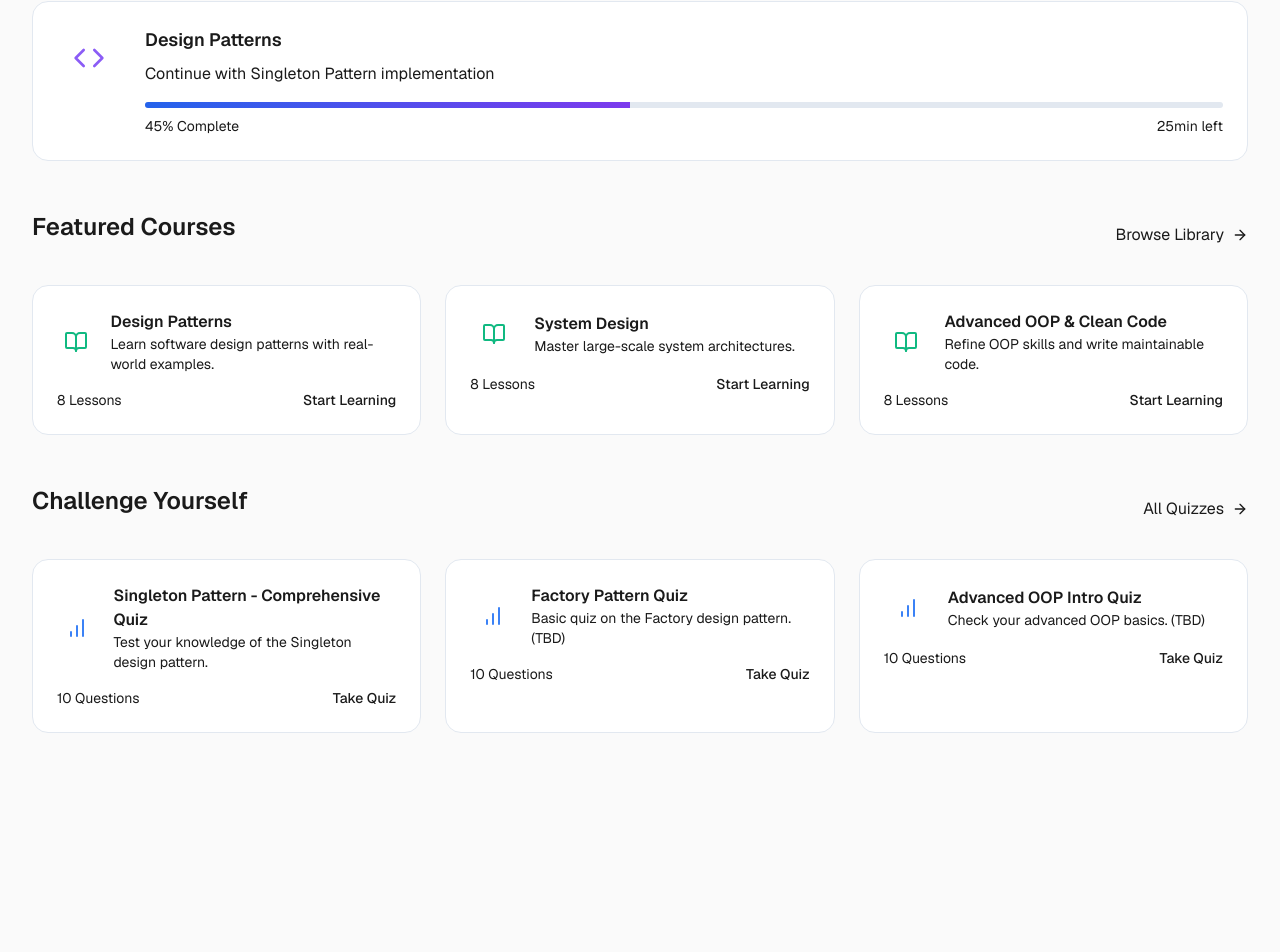
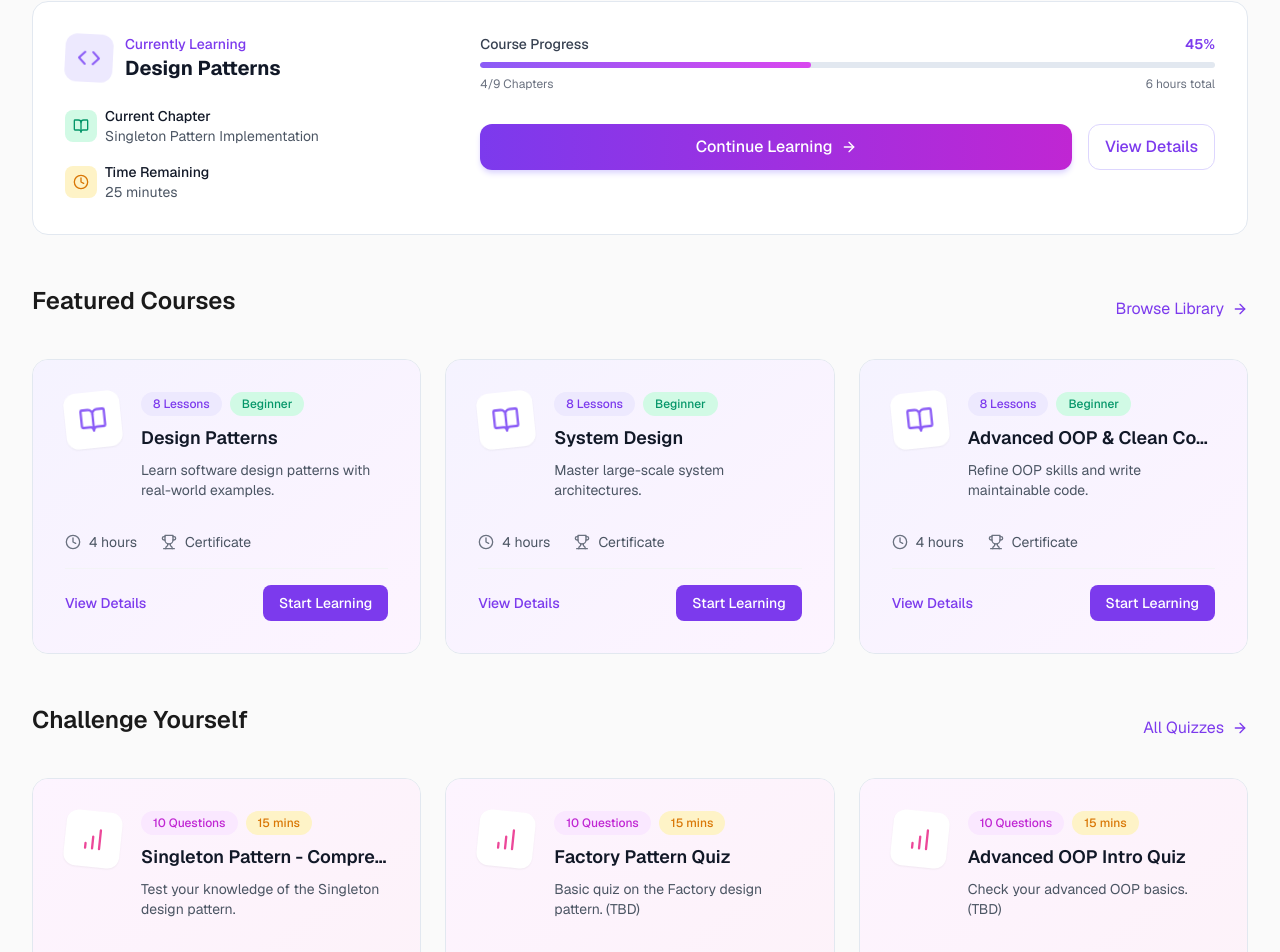
Before and after one commit to Uwais12/Lucent, a Next.js app: page / in a window 1280 px wide. Shown: the part 538-1490 px from the top of the page. Before the commit the page ends 1335 px from the top, so only its background shows below. Built offline with nearby package versions, Linux system fonts and the light colour scheme; no server answers.

Commit message:
feat: update homepage layout and design

```diff
--- a/src/app/globals.css
+++ b/src/app/globals.css
@@ -125,7 +125,7 @@ body {
 .content-grid {
   display: grid;
   gap: 1.5rem;
-  grid-template-columns: repeat(auto-fill, minmax(300px, 1fr));
+  grid-template-columns: repeat(auto-fill, minmax(380px, 1fr));
 }
 
 .progress-bar {
--- a/src/app/page.js
+++ b/src/app/page.js
@@ -101,22 +101,70 @@ export default function Home() {
                 View All <ArrowRight className="w-4 h-4" />
               </button>
             </div>
-            <div className="card p-6 hover-lift">
-              <div className="flex items-start gap-6">
-                <div className="flex-shrink-0">
-                  <div className="w-16 h-16 rounded-full bg-primary/10 flex items-center justify-center">
-                    <Code className="w-8 h-8" style={{ color: '#8B5CF6' }} />
+            <div className="card p-8 hover-lift bg-gradient-to-br from-white to-slate-50">
+              <div className="flex flex-col lg:flex-row items-start gap-8">
+                {/* Left Column - Course Info */}
+                <div className="flex-shrink-0 lg:w-1/3 w-full space-y-6">
+                  <div className="flex items-center gap-3">
+                    <div className="w-12 h-12 rounded-xl bg-violet-100 flex items-center justify-center transform rotate-3">
+                      <Code className="w-6 h-6" style={{ color: '#8B5CF6' }} />
+                    </div>
+                    <div>
+                      <div className="text-sm font-medium text-violet-600">Currently Learning</div>
+                      <h3 className="text-xl font-bold text-gray-900">Design Patterns</h3>
                     </div>
                   </div>
-                <div className="flex-grow">
-                  <h3 className="text-lg font-semibold mb-2">Design Patterns</h3>
-                  <p className="text-secondary mb-4">Continue with Singleton Pattern implementation</p>
-                  <div className="progress-bar">
-                    <div className="progress-bar-fill" style={{ width: '45%' }}></div>
+
+                  <div className="space-y-4">
+                    <div className="flex items-center gap-2">
+                      <div className="w-8 h-8 rounded-lg bg-emerald-100 flex items-center justify-center">
+                        <BookOpen className="w-4 h-4" style={{ color: '#059669' }} />
                       </div>
-                  <div className="flex items-center justify-between mt-2">
-                    <span className="text-sm text-secondary">45% Complete</span>
-                    <span className="text-sm text-primary">25min left</span>
+                      <div>
+                        <div className="text-sm font-medium text-gray-900">Current Chapter</div>
+                        <div className="text-sm text-gray-600">Singleton Pattern Implementation</div>
+                      </div>
+                    </div>
+
+                    <div className="flex items-center gap-2">
+                      <div className="w-8 h-8 rounded-lg bg-amber-100 flex items-center justify-center">
+                        <Clock className="w-4 h-4" style={{ color: '#D97706' }} />
+                      </div>
+                      <div>
+                        <div className="text-sm font-medium text-gray-900">Time Remaining</div>
+                        <div className="text-sm text-gray-600">25 minutes</div>
+                      </div>
+                    </div>
+                  </div>
+                </div>
+
+                {/* Right Column - Progress */}
+                <div className="lg:w-2/3 w-full">
+                  <div className="space-y-2 mb-8">
+                    <div className="flex justify-between items-center">
+                      <span className="text-sm font-medium text-gray-700">Course Progress</span>
+                      <span className="text-sm font-semibold text-violet-600">45%</span>
+                    </div>
+                    <div className="progress-bar h-4 bg-violet-100 rounded-full">
+                      <div
+                        className="h-full rounded-full bg-gradient-to-r from-violet-500 to-fuchsia-500"
+                        style={{ width: '45%' }}
+                      ></div>
+                    </div>
+                    <div className="flex justify-between text-xs text-gray-500">
+                      <span>4/9 Chapters</span>
+                      <span>6 hours total</span>
+                    </div>
+                  </div>
+
+                  <div className="flex gap-4">
+                    <button className="flex-1 px-4 py-2.5 bg-gradient-to-r from-violet-600 to-fuchsia-600 text-white rounded-xl font-medium hover:from-violet-700 hover:to-fuchsia-700 transition-all duration-200 flex items-center justify-center gap-2 shadow-md shadow-violet-200">
+                      Continue Learning
+                      <ArrowRight className="w-4 h-4" />
+                    </button>
+                    <button className="px-4 py-2.5 border border-violet-200 text-violet-600 rounded-xl font-medium hover:bg-violet-50 transition-all duration-200 flex items-center justify-center gap-2">
+                      View Details
+                    </button>
                   </div>
                 </div>
               </div>
@@ -127,27 +175,55 @@ export default function Home() {
           <div className="mb-12">
             <div className="flex items-center justify-between mb-6">
               <h2 className="section-title">Featured Courses</h2>
-              <button className="text-primary hover:text-primary-dark flex items-center gap-2 transition-colors">
+              <button className="text-violet-600 hover:text-violet-700 flex items-center gap-2 transition-colors">
                 Browse Library <ArrowRight className="w-4 h-4" />
               </button>
             </div>
             <div className="content-grid">
               {courses.slice(0, 3).map((course) => (
-                <div key={course.id} className="card p-6 hover-lift">
-                  <div className="flex items-center gap-4 mb-4">
-                    <div className="w-12 h-12 rounded-full bg-accent/10 flex items-center justify-center">
-                      <BookOpen className="w-6 h-6" style={{ color: '#10B981' }} />
+                <div key={course.id} className="card hover-lift overflow-hidden group h-full">
+                  <div className="p-8 bg-gradient-to-br from-violet-50 to-fuchsia-50 h-full flex flex-col">
+                    <div className="flex items-start gap-5">
+                      <div className="w-14 h-14 rounded-xl bg-white flex items-center justify-center transform -rotate-6 shadow-sm transition-transform group-hover:rotate-0">
+                        <BookOpen className="w-7 h-7" style={{ color: '#8B5CF6' }} />
                       </div>
-                    <div>
-                      <h3 className="font-semibold">{course.title}</h3>
-                      <p className="text-sm text-secondary">{course.description}</p>
+                      <div className="flex-1 min-w-0">
+                        <div className="flex items-center gap-2 mb-2">
+                          <span className="px-3 py-1 bg-violet-100 text-violet-600 rounded-full text-xs font-medium">
+                            8 Lessons
+                          </span>
+                          <span className="px-3 py-1 bg-emerald-100 text-emerald-600 rounded-full text-xs font-medium">
+                            Beginner
+                          </span>
+                        </div>
+                        <h3 className="text-lg font-semibold text-gray-900 mb-2 truncate">{course.title}</h3>
+                        <p className="text-sm text-gray-600 line-clamp-2">{course.description}</p>
                       </div>
                     </div>
-                  <div className="flex items-center justify-between mt-4">
-                    <span className="text-sm text-secondary">8 Lessons</span>
-                    <button className="text-primary hover:text-primary-dark text-sm font-medium">
+
+                    <div className="mt-auto pt-8 space-y-4">
+                      <div className="flex items-center gap-6 text-sm text-gray-600">
+                        <div className="flex items-center gap-2">
+                          <Clock className="w-4 h-4" style={{ color: '#6B7280' }} />
+                          <span>4 hours</span>
+                        </div>
+                        <div className="flex items-center gap-2">
+                          <Trophy className="w-4 h-4" style={{ color: '#6B7280' }} />
+                          <span>Certificate</span>
+                        </div>
+                      </div>
+
+                      <div className="h-px bg-gray-100"></div>
+
+                      <div className="flex items-center justify-between">
+                        <button className="text-violet-600 hover:text-violet-700 text-sm font-medium flex items-center gap-1">
+                          View Details
+                        </button>
+                        <button className="px-4 py-2 bg-violet-600 text-white rounded-lg text-sm font-medium hover:bg-violet-700 transition-colors">
                           Start Learning
                         </button>
+                      </div>
+                    </div>
                   </div>
                 </div>
               ))}
@@ -158,27 +234,56 @@ export default function Home() {
           <div>
             <div className="flex items-center justify-between mb-6">
               <h2 className="section-title">Challenge Yourself</h2>
-              <button className="text-primary hover:text-primary-dark flex items-center gap-2 transition-colors">
+              <button className="text-violet-600 hover:text-violet-700 flex items-center gap-2 transition-colors">
                 All Quizzes <ArrowRight className="w-4 h-4" />
               </button>
             </div>
             <div className="content-grid">
               {quizzes.slice(0, 3).map((quiz) => (
-                <div key={quiz.id} className="card p-6 hover-lift">
-                  <div className="flex items-center gap-4 mb-4">
-                    <div className="w-12 h-12 rounded-full bg-primary/10 flex items-center justify-center">
-                      <BarChart className="w-6 h-6" style={{ color: '#3B82F6' }} />
+                <div key={quiz.id} className="card hover-lift overflow-hidden group h-full">
+                  <div className="p-8 bg-gradient-to-br from-fuchsia-50 to-pink-50 h-full flex flex-col">
+                    <div className="flex items-start gap-5">
+                      <div className="w-14 h-14 rounded-xl bg-white flex items-center justify-center transform rotate-6 shadow-sm transition-transform group-hover:rotate-0">
+                        <BarChart className="w-7 h-7" style={{ color: '#EC4899' }} />
                       </div>
-                    <div>
-                      <h3 className="font-semibold">{quiz.title}</h3>
-                      <p className="text-sm text-secondary">{quiz.description}</p>
+                      <div className="flex-1 min-w-0">
+                        <div className="flex items-center gap-2 mb-2">
+                          <span className="px-3 py-1 bg-fuchsia-100 text-fuchsia-600 rounded-full text-xs font-medium">
+                            10 Questions
+                          </span>
+                          <span className="px-3 py-1 bg-amber-100 text-amber-600 rounded-full text-xs font-medium">
+                            15 mins
+                          </span>
+                        </div>
+                        <h3 className="text-lg font-semibold text-gray-900 mb-2 truncate">{quiz.title}</h3>
+                        <p className="text-sm text-gray-600 line-clamp-2">{quiz.description}</p>
                       </div>
                     </div>
-                  <div className="flex items-center justify-between mt-4">
-                    <span className="text-sm text-secondary">10 Questions</span>
-                    <button className="text-primary hover:text-primary-dark text-sm font-medium">
+
+                    <div className="mt-auto pt-8 space-y-4">
+                      <div className="flex items-center gap-6 text-sm text-gray-600">
+                        <div className="flex items-center gap-2">
+                          <Target className="w-4 h-4" style={{ color: '#6B7280' }} />
+                          <span>50 XP</span>
+                        </div>
+                        <div className="flex items-center gap-2">
+                          <Zap className="w-4 h-4" style={{ color: '#6B7280' }} />
+                          <span>Streak +2</span>
+                        </div>
+                      </div>
+
+                      <div className="h-px bg-gray-100"></div>
+
+                      <div className="flex items-center justify-between">
+                        <div className="flex items-center gap-2">
+                          <div className="w-2 h-2 rounded-full bg-emerald-400"></div>
+                          <span className="text-sm text-gray-600">Available Now</span>
+                        </div>
+                        <button className="px-4 py-2 bg-fuchsia-600 text-white rounded-lg text-sm font-medium hover:bg-fuchsia-700 transition-colors">
                           Take Quiz
                         </button>
+                      </div>
+                    </div>
                   </div>
                 </div>
               ))}
```
Lines whose indentation alone changed are shown as unchanged.
